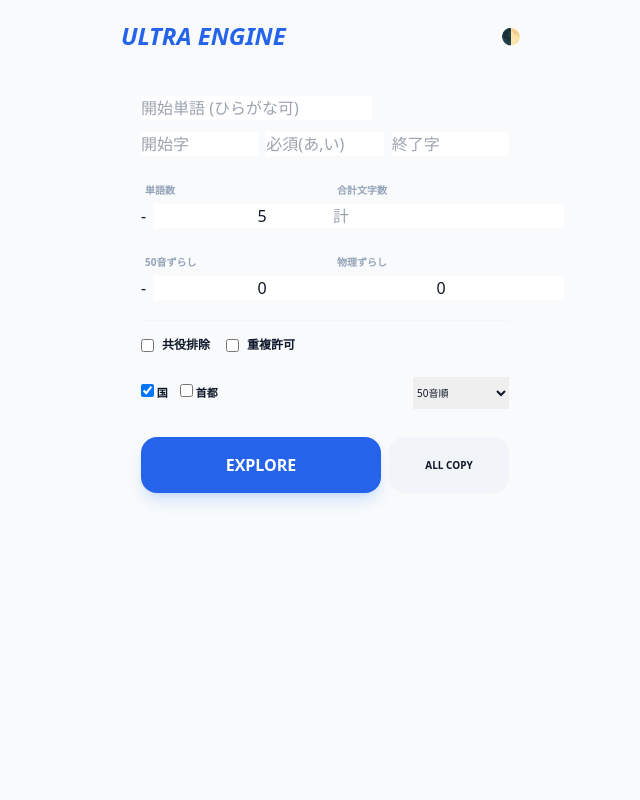
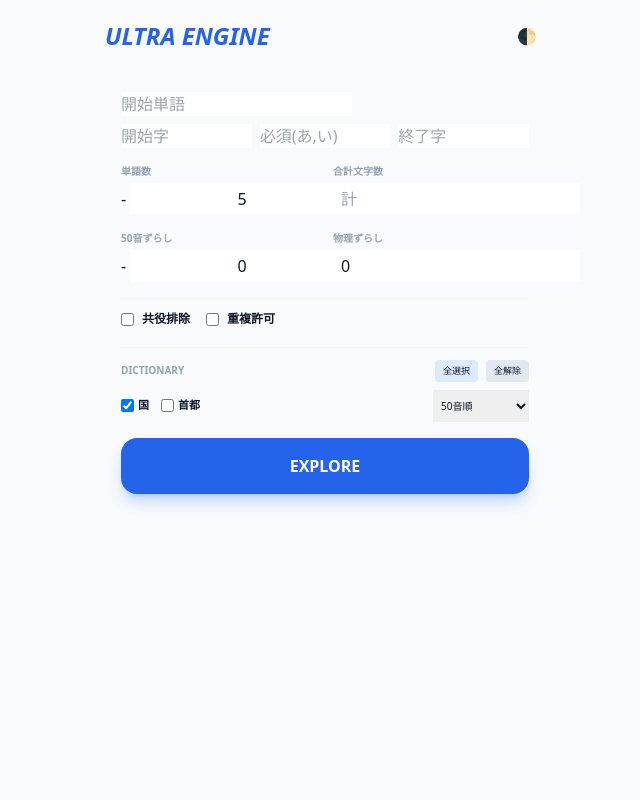
Before and after one commit to xjrstjrwvg-commits/pyongyang-, a Flask app: page / in a window 1280 px wide. Shown: the whole page, without its empty margins (315-955 px from the left). Run offline with Flask 3, Linux system fonts and the light colour scheme; some libraries are stand-ins or nearby versions.

Commit message:
index.html

```diff
--- a/templates/index.html
+++ b/templates/index.html
@@ -14,39 +14,75 @@
             document.documentElement.classList.add('dark');
         }
 
+        // 設定の保存
+        function saveSettings() {
+            const settings = {
+                sw: document.getElementById('sw').value,
+                sc: document.getElementById('sc').value,
+                mc: document.getElementById('mc').value,
+                ec: document.getElementById('ec').value,
+                ml: document.getElementById('ml').value,
+                ks: document.getElementById('ks').value,
+                ps: document.getElementById('ps').value,
+                ttl: document.getElementById('ttl').value,
+                conj: document.getElementById('conj').checked,
+                rt: document.getElementById('rt').checked,
+                sort: document.getElementById('sort_type').value,
+                cats: Array.from(document.querySelectorAll('input[name="cat"]:checked')).map(c => c.value)
+            };
+            localStorage.ultraSettings = JSON.stringify(settings);
+        }
+
+        // 設定の復元
+        window.onload = () => {
+            if (localStorage.ultraSettings) {
+                const s = JSON.parse(localStorage.ultraSettings);
+                document.getElementById('sw').value = s.sw || "";
+                document.getElementById('sc').value = s.sc || "";
+                document.getElementById('mc').value = s.mc || "";
+                document.getElementById('ec').value = s.ec || "";
+                document.getElementById('ml').value = s.ml || 5;
+                document.getElementById('ks').value = s.ks || 0;
+                document.getElementById('ps').value = s.ps || 0;
+                document.getElementById('ttl').value = s.ttl || "";
+                document.getElementById('conj').checked = s.conj;
+                document.getElementById('rt').checked = s.rt;
+                document.getElementById('sort_type').value = s.sort || "kana";
+                document.querySelectorAll('input[name="cat"]').forEach(c => {
+                    c.checked = s.cats.includes(c.value);
+                });
+            }
+        };
+
         function adjustVal(id, delta) {
             const el = document.getElementById(id);
             el.value = parseInt(el.value) + delta;
+            saveSettings();
         }
 
-        let currentRoutes = [];
-        function copyAll() {
-            if (currentRoutes.length === 0) return;
-            const text = currentRoutes.map((rt, i) => `#${i+1}: ${rt.join(' → ')} (${rt.join('').length}文字)`).join('\n');
-            navigator.clipboard.writeText(text).then(() => {
-                const btn = document.getElementById('copyBtn');
-                btn.innerText = "COPIED!";
-                setTimeout(() => btn.innerText = "ALL COPY", 2000);
-            });
+        function toggleAllCats(state) {
+            document.querySelectorAll('input[name="cat"]').forEach(c => c.checked = state);
+            saveSettings();
         }
     </script>
     <style>
         .dark { color-scheme: dark; }
         .glass { @apply bg-white dark:bg-slate-900 border border-slate-200 dark:border-slate-800 shadow-xl; }
-        input, select { @apply bg-slate-50 dark:bg-slate-800 border-slate-300 dark:border-slate-700 p-3 rounded-xl w-full text-sm outline-none focus:ring-2 ring-blue-500 transition-all; }
-        .step-btn { @apply bg-slate-200 dark:bg-slate-700 px-3 py-2 rounded-lg font-black active:scale-90 transition-transform; }
+        input, select { @apply bg-slate-50 dark:bg-slate-800 border-slate-300 dark:border-slate-700 p-2 rounded-xl w-full text-sm outline-none; }
+        .step-btn { @apply bg-slate-200 dark:bg-slate-700 w-8 h-8 flex items-center justify-center rounded-lg font-black text-lg active:scale-90; }
     </style>
 </head>
-<body class="bg-slate-50 dark:bg-slate-950 text-slate-900 dark:text-slate-100 min-h-screen">
-    <div class="max-w-md mx-auto p-4 space-y-4">
+<body class="bg-slate-50 dark:bg-slate-950 text-slate-900 dark:text-slate-100 p-4" onchange="saveSettings()" oninput="saveSettings()">
+    <div class="max-w-md mx-auto space-y-4">
         <header class="flex justify-between items-center px-1">
             <h1 class="text-2xl font-black italic text-blue-600">ULTRA ENGINE</h1>
             <button onclick="toggleDarkMode()" class="p-2 glass rounded-full">🌓</button>
         </header>
 
-        <div class="glass rounded-[32px] p-6 space-y-5">
-            <div class="space-y-3">
-                <input id="sw" placeholder="開始単語 (ひらがな可)">
+        <div class="glass rounded-[32px] p-5 space-y-4">
+            <!-- Words Section -->
+            <div class="space-y-2">
+                <input id="sw" placeholder="開始単語">
                 <div class="grid grid-cols-3 gap-2">
                     <input id="sc" placeholder="開始字">
                     <input id="mc" placeholder="必須(あ,い)">
@@ -54,60 +90,69 @@
                 </div>
             </div>
 
+            <!-- Numbers Section (Layout Fixed) -->
             <div class="grid grid-cols-2 gap-4">
                 <div class="space-y-1">
-                    <label class="text-[10px] font-bold text-slate-400 ml-1 uppercase">単語数</label>
-                    <div class="flex items-center gap-2">
+                    <label class="text-[10px] font-bold text-slate-400 block uppercase">単語数</label>
+                    <div class="flex items-center gap-1">
                         <button onclick="adjustVal('ml',-1)" class="step-btn">-</button>
-                        <input type="number" id="ml" value="5" class="text-center">
+                        <input type="number" id="ml" value="5" class="text-center p-1">
                         <button onclick="adjustVal('ml',1)" class="step-btn">+</button>
                     </div>
                 </div>
                 <div class="space-y-1">
-                    <label class="text-[10px] font-bold text-slate-400 ml-1 uppercase">合計文字数</label>
-                    <input type="number" id="ttl" placeholder="計">
+                    <label class="text-[10px] font-bold text-slate-400 block uppercase">合計文字数</label>
+                    <input type="number" id="ttl" placeholder="計" class="p-2 h-[32px]">
                 </div>
             </div>
 
             <div class="grid grid-cols-2 gap-4">
                 <div class="space-y-1">
-                    <label class="text-[10px] font-bold text-slate-400 ml-1 uppercase">50音ずらし</label>
-                    <div class="flex items-center gap-2">
+                    <label class="text-[10px] font-bold text-slate-400 block uppercase">50音ずらし</label>
+                    <div class="flex items-center gap-1">
                         <button onclick="adjustVal('ks',-1)" class="step-btn">-</button>
-                        <input type="number" id="ks" value="0" class="text-center">
+                        <input type="number" id="ks" value="0" class="text-center p-1">
                         <button onclick="adjustVal('ks',1)" class="step-btn">+</button>
                     </div>
                 </div>
                 <div class="space-y-1">
-                    <label class="text-[10px] font-bold text-slate-400 ml-1 uppercase">物理ずらし</label>
-                    <input type="number" id="ps" value="0" class="text-center">
+                    <label class="text-[10px] font-bold text-slate-400 block uppercase">物理ずらし</label>
+                    <input type="number" id="ps" value="0" class="p-2 h-[32px]">
                 </div>
             </div>
 
-            <div class="flex gap-4 text-xs font-bold py-1 border-t border-slate-100 dark:border-slate-800 pt-4">
+            <!-- Checks -->
+            <div class="flex gap-4 text-xs font-bold py-1 border-t border-slate-100 dark:border-slate-800 pt-3">
                 <label class="flex items-center gap-2"><input type="checkbox" id="conj"> 共役排除</label>
                 <label class="flex items-center gap-2"><input type="checkbox" id="rt"> 重複許可</label>
             </div>
 
-            <div class="flex items-center justify-between gap-4">
-                <div class="flex gap-3 text-[11px] font-bold">
-                    <label><input type="checkbox" name="cat" value="country" checked> 国</label>
-                    <label><input type="checkbox" name="cat" value="capital"> 首都</label>
+            <!-- Dictionary & Sort -->
+            <div class="space-y-2 border-t border-slate-100 dark:border-slate-800 pt-3">
+                <div class="flex justify-between items-center">
+                    <span class="text-[10px] font-bold text-slate-400 uppercase">Dictionary</span>
+                    <div class="flex gap-2">
+                        <button onclick="toggleAllCats(true)" class="text-[9px] bg-blue-100 dark:bg-blue-900 px-2 py-1 rounded">全選択</button>
+                        <button onclick="toggleAllCats(false)" class="text-[9px] bg-slate-200 dark:bg-slate-700 px-2 py-1 rounded">全解除</button>
+                    </div>
                 </div>
-                <select id="sort_type" class="text-[10px] h-8 w-24">
-                    <option value="kana">50音順</option>
-                    <option value="length">文字数順</option>
-                </select>
+                <div class="flex items-center justify-between gap-4">
+                    <div class="flex gap-3 text-[11px] font-bold">
+                        <label class="flex items-center gap-1"><input type="checkbox" name="cat" value="country" checked> 国</label>
+                        <label class="flex items-center gap-1"><input type="checkbox" name="cat" value="capital"> 首都</label>
+                    </div>
+                    <select id="sort_type" class="text-[10px] h-8 w-24 p-1">
+                        <option value="kana">50音順</option>
+                        <option value="length">文字数順</option>
+                    </select>
+                </div>
             </div>
 
-            <div class="flex gap-2 pt-2">
-                <button onclick="run()" id="btn" class="flex-[2] bg-blue-600 text-white font-black py-4 rounded-2xl shadow-blue-500/20 shadow-lg active:scale-95 transition-all">EXPLORE</button>
-                <button onclick="copyAll()" id="copyBtn" class="flex-1 bg-slate-100 dark:bg-slate-800 font-bold py-4 rounded-2xl active:scale-95 transition-all text-[10px]">ALL COPY</button>
-            </div>
+            <button onclick="run()" id="btn" class="w-full bg-blue-600 text-white font-black py-4 rounded-2xl active:scale-95 transition-all shadow-lg shadow-blue-500/30">EXPLORE</button>
         </div>
 
-        <div id="stats" class="text-center text-[11px] font-bold text-slate-400 hidden"></div>
-        <div id="res" class="space-y-3 pb-20"></div>
+        <div id="stats" class="text-center text-[10px] font-bold text-slate-400 hidden"></div>
+        <div id="res" class="space-y-2 pb-20"></div>
     </div>
 
     <script>
@@ -115,9 +160,8 @@
             const btn=document.getElementById('btn');
             const resDiv=document.getElementById('res');
             const statsDiv=document.getElementById('stats');
-            btn.innerText="EXPLORING..."; btn.disabled=true;
+            btn.innerText="探索中..."; btn.disabled=true;
             resDiv.innerHTML=""; statsDiv.classList.add('hidden');
-            currentRoutes = [];
 
             const cats = Array.from(document.querySelectorAll('input[name="cat"]:checked')).map(c => c.value);
             const targetTotal = document.getElementById('ttl').value;
@@ -144,20 +188,15 @@
             btn.innerText="EXPLORE"; btn.disabled=false;
 
             if(d.count > 0){
-                currentRoutes = d.routes;
                 statsDiv.innerText = `${d.count} ROUTES FOUND`;
                 statsDiv.classList.remove('hidden');
                 resDiv.innerHTML = d.routes.map((rt, i)=>`
-                    <div class="glass p-4 rounded-2xl border-l-4 border-blue-500 animate-in fade-in slide-in-from-bottom-2">
-                        <div class="flex justify-between items-center mb-2 font-mono text-[9px] text-slate-400">
-                            <span>ROUTE #${i+1}</span>
-                            <span>${rt.join('').length} CHARS</span>
-                        </div>
-                        <div class="text-sm font-bold leading-relaxed">${rt.join(' → ')}</div>
+                    <div class="glass p-4 rounded-2xl border-l-4 border-blue-500 text-sm font-bold leading-relaxed">
+                        ${rt.join(' → ')}
                     </div>
                 `).join('');
             } else {
-                resDiv.innerHTML = '<p class="text-center text-slate-500 py-10 font-bold italic">NO ROUTES FOUND</p>';
+                resDiv.innerHTML = '<p class="text-center text-slate-500 py-10 font-bold italic text-sm">NO ROUTES FOUND</p>';
             }
         }
     </script>
```
